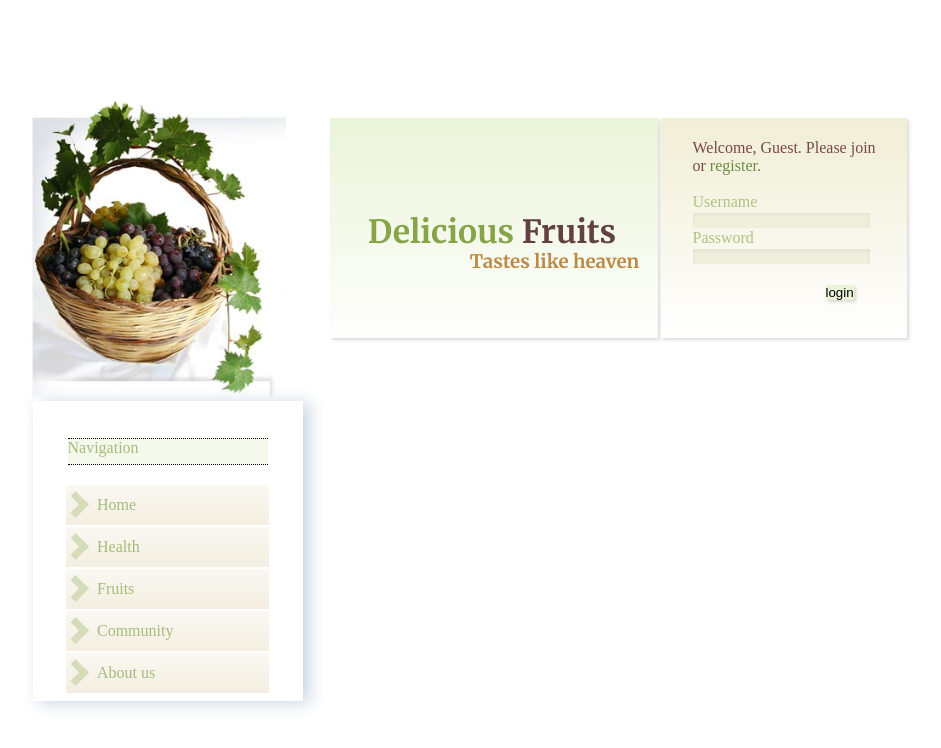
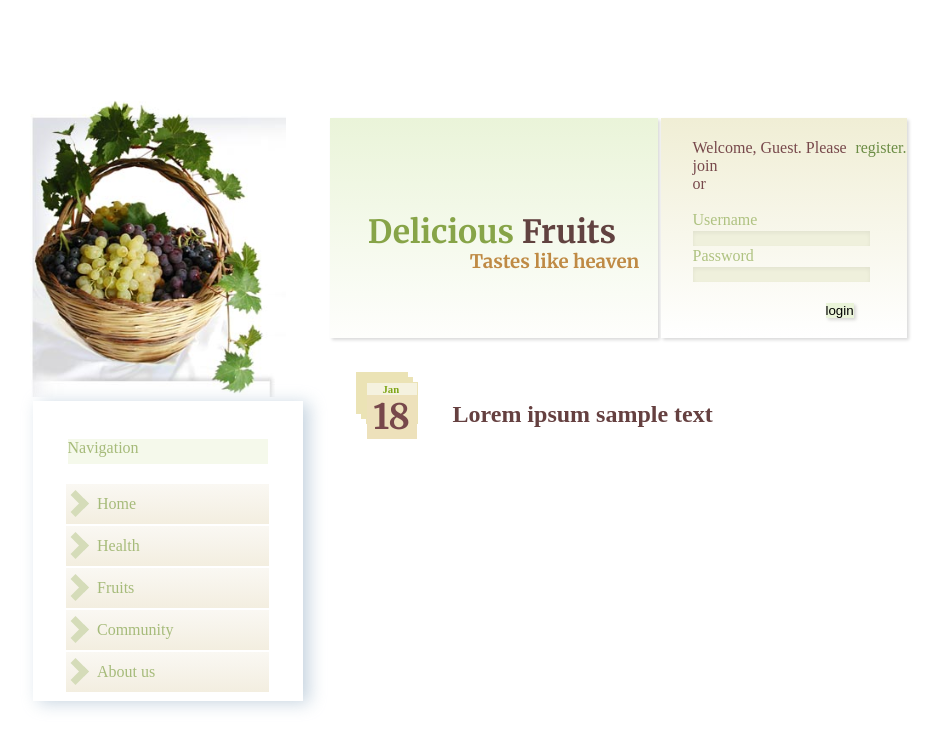
Before and after one commit to Vaishnav13/HTML-and-CSS, a plain HTML site: page day 10/webpage.html in a window 1280 px wide. Shown: the whole page, without its empty margins (176-1117 px from the left). Drawn offline with Linux system fonts and the light colour scheme.

Commit message:
Add files via upload

```diff
--- a/day 10/style.css
+++ b/day 10/style.css
@@ -132,7 +132,7 @@ h3 {
     color: #a6bb7a;
     height: 25px;
     margin-top: 30px;
-    border: 1px dotted #010100 ;
+    border: 1 px dotted #010100 ;
     border-right: 0px;
     border-left: 0px;
 }
@@ -165,3 +165,35 @@ li {
     transform: rotate(-45deg);
   -webkit-transform: rotate(-45deg);
 }
+
+.para {
+    display: flex;
+}
+.month {
+     justify-content: center;
+     box-shadow:  #ebe3b5 -5px -5px, #ebe3b5 -10px -10px;
+     height: 40px;
+     width: 50px;
+     margin-left: 63px;
+     margin-top: -19px;
+     border: 1px solid #ebe3b5 ;
+     background-color: #f5f2df;
+}
+
+h6 {
+    color: #7fa617;
+    margin-left: 16px;
+}
+
+.date {
+    display: flex;
+    justify-content: center;
+    font-size: 35px;
+    background-color: #ede1bb;
+    font-family: 'Merriweather', serif;
+}
+
+h2 {
+    margin-left: 35px;
+    color: #654040;
+}
--- a/day 10/webpage.html
+++ b/day 10/webpage.html
@@ -45,6 +45,13 @@
                 </ul>
            </div>
         </div>
+        <div class="para">
+            <div class="month"><h6>Jan</h6>
+            <div class="date"> <p>18</p>
+            </div>
+        </div>
+        <h2>Lorem ipsum sample text</h2>
+        </div>
     </div>
 </div>
 </body>
```
Also changed, not shown: day 10/Lemon.png (added).
